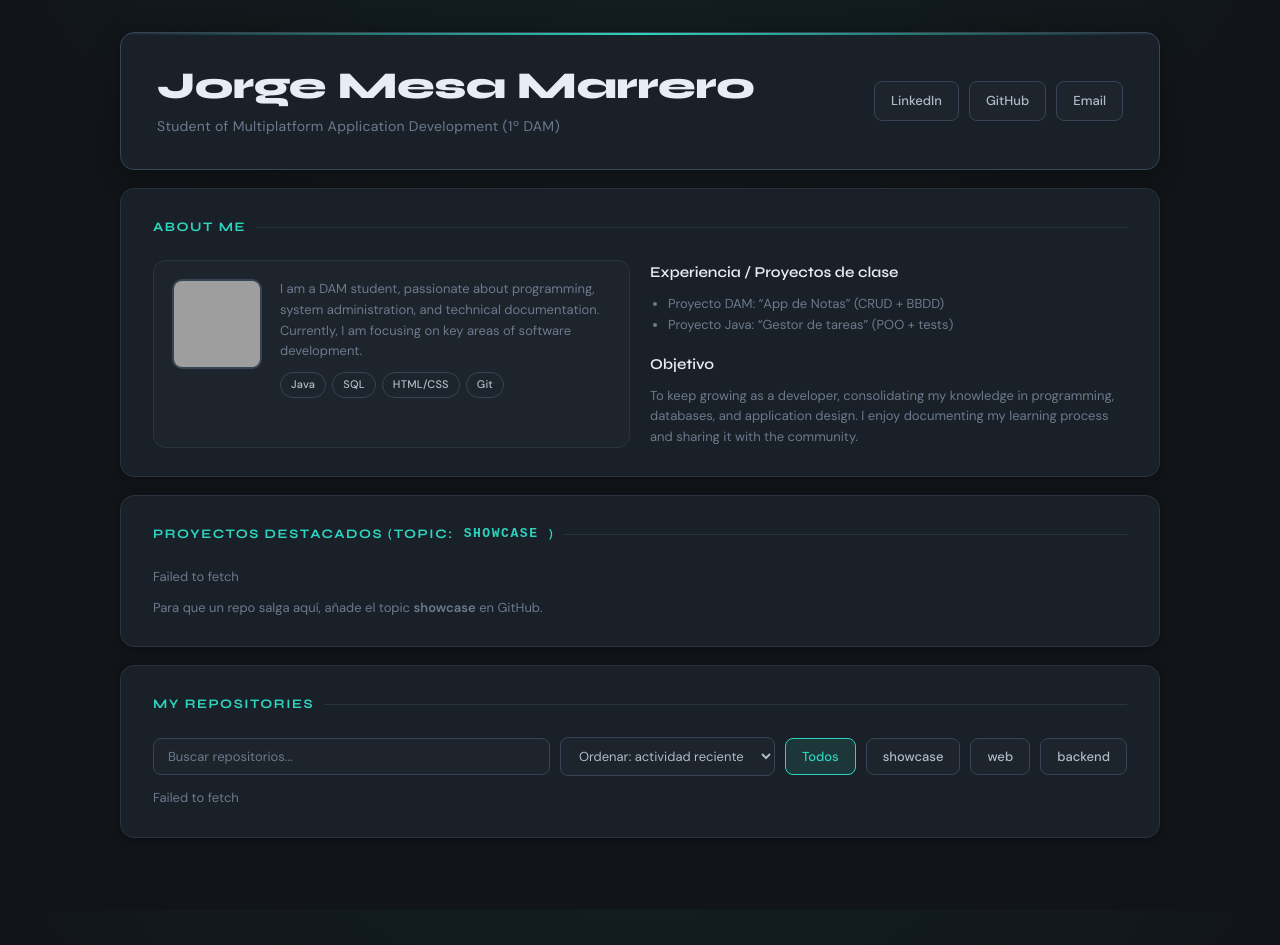
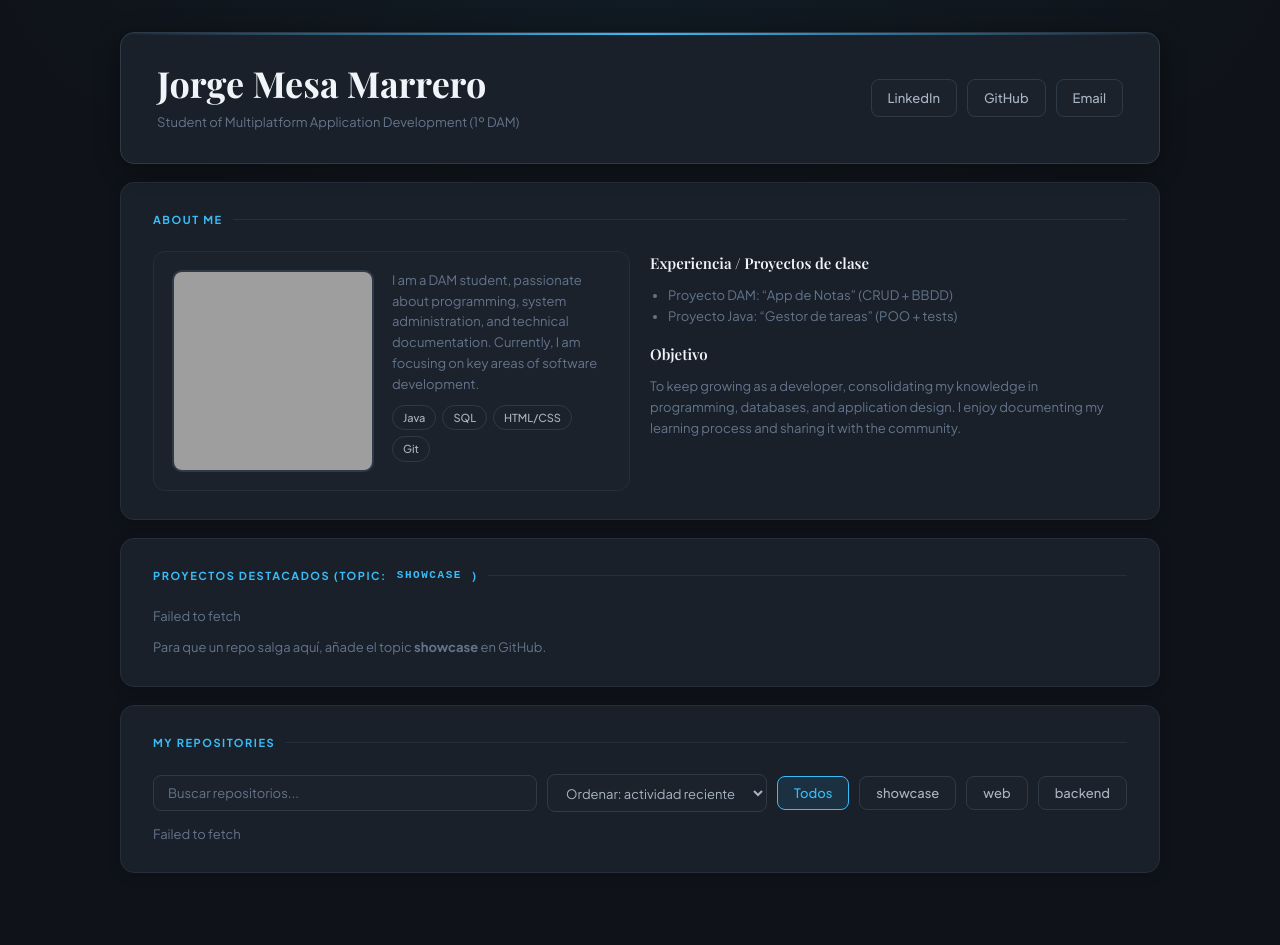
Before and after one commit to jmesmarrero/jmesmarrero.github.io, a Jekyll site: the page built from index.html, in a window 1280 px wide. Built offline with Jekyll 4.4.1, drawn with Linux system fonts in a browser that asks for light colours; before the commit the page ends 910 px from its top, so only the background shows below that; grey boxes are pictures that could not be loaded.

Commit message:
cambiando contenido

```diff
--- a/assets/css/styles.css
+++ b/assets/css/styles.css
@@ -1,26 +1,24 @@
-@import url('https://fonts.googleapis.com/css2?family=DM+Sans:wght@300;400;500;600&family=Syne:wght@600;700;800&display=swap');
+@import url('https://fonts.googleapis.com/css2?family=Plus+Jakarta+Sans:wght@400;500;600;700&family=Playfair+Display:wght@600;700&display=swap');
 
 :root {
-  --bg: #111418;
-  --bg-2: #181c22;
-  --bg-3: #1e242c;
-  --card: #1a2028;
-  --card-hover: #1f2835;
-  --line: #2a3340;
-  --line-bright: #374455;
+  --bg: #0f1319;
+  --bg-2: #161b23;
+  --bg-3: #1c222c;
+  --card: #19202a;
+  --line: #252e3a;
+  --line-bright: #2e3a48;
 
-  --text: #e8edf3;
-  --text-2: #b0bac8;
-  --muted: #6b7a8d;
+  --text: #f0f4f8;
+  --text-2: #a8b4c2;
+  --muted: #64748b;
 
-  --teal: #2dd4bf;
-  --teal-dim: #1a9e8e;
-  --teal-glow: rgba(45, 212, 191, 0.12);
-  --teal-glow-strong: rgba(45, 212, 191, 0.22);
+  --accent: #38bdf8;
+  --accent-dim: #0ea5e9;
+  --accent-glow: rgba(56, 189, 248, 0.10);
 
   --radius: 14px;
   --radius-sm: 8px;
-  --shadow: 0 4px 24px rgba(0,0,0,.35);
+  --shadow: 0 4px 24px rgba(0,0,0,.40);
   --shadow-card: 0 2px 12px rgba(0,0,0,.25);
 }
 
@@ -28,35 +26,35 @@
 
 body {
   margin: 0;
-  font-family: 'DM Sans', ui-sans-serif, system-ui, sans-serif;
+  font-family: 'Plus Jakarta Sans', ui-sans-serif, system-ui, sans-serif;
   background: var(--bg);
   color: var(--text);
   line-height: 1.6;
   min-height: 100vh;
   background-image:
-    radial-gradient(ellipse 80% 60% at 50% -10%, rgba(45,212,191,0.06) 0%, transparent 70%);
+    radial-gradient(ellipse 80% 50% at 50% -5%, rgba(56,189,248,0.05) 0%, transparent 65%);
 }
 
-/* ── CONTAINER ── */
 .container {
   max-width: 1080px;
   margin: 0 auto;
   padding: 32px 20px 72px;
 }
 
-/* ── TOPBAR / HEADER ── */
+/* TOPBAR */
 .topbar {
   display: flex;
   align-items: center;
   justify-content: space-between;
   gap: 20px;
-  padding: 32px 36px;
+  padding: 30px 36px;
   background: var(--card);
   border: 1px solid var(--line-bright);
   border-radius: var(--radius);
-  box-shadow: var(--shadow), inset 0 1px 0 rgba(255,255,255,.04);
+  box-shadow: var(--shadow), inset 0 1px 0 rgba(255,255,255,.03);
   position: relative;
   overflow: hidden;
+  flex-wrap: wrap;
 }
 
 .topbar::before {
@@ -64,37 +62,33 @@ body {
   position: absolute;
   top: 0; left: 0; right: 0;
   height: 2px;
-  background: linear-gradient(90deg, transparent, var(--teal), transparent);
+  background: linear-gradient(90deg, transparent, var(--accent), transparent);
 }
 
 .title {
-  font-family: 'Syne', sans-serif;
-  font-size: 38px;
-  font-weight: 800;
-  line-height: 1.1;
+  font-family: 'Playfair Display', Georgia, serif;
+  font-size: 36px;
+  font-weight: 700;
+  line-height: 1.15;
   margin: 0;
-  letter-spacing: -0.5px;
   color: var(--text);
 }
 
-.title span {
-  color: var(--teal);
-}
+.title span { color: var(--accent); }
 
 .subtitle {
   margin: 8px 0 0;
   color: var(--muted);
-  font-size: 14px;
-  font-weight: 400;
-  letter-spacing: 0.3px;
+  font-size: 13px;
 }
 
-/* ── BUTTONS ── */
+/* BUTTONS */
+nav { display: flex; gap: 8px; flex-wrap: wrap; }
+
 .btn {
   display: inline-flex;
   align-items: center;
-  gap: 6px;
-  padding: 9px 16px;
+  padding: 8px 16px;
   border-radius: var(--radius-sm);
   border: 1px solid var(--line-bright);
   background: var(--bg-3);
@@ -107,21 +101,18 @@ body {
   transition: all .18s ease;
   white-space: nowrap;
 }
-
 .btn:hover {
-  border-color: var(--teal);
-  color: var(--teal);
-  background: var(--teal-glow);
-  box-shadow: 0 0 12px var(--teal-glow);
+  border-color: var(--accent);
+  color: var(--accent);
+  background: var(--accent-glow);
+}
+.btn.active {
+  border-color: var(--accent);
+  background: var(--accent-glow);
+  color: var(--accent);
 }
 
-.btn.active {
-  border-color: var(--teal);
-  background: var(--teal-glow);
-  color: var(--teal);
-}
-
-/* ── SECTIONS ── */
+/* SECTIONS */
 .section {
   margin-top: 18px;
   padding: 28px 32px;
@@ -132,18 +123,17 @@ body {
 }
 
 .section h2 {
-  font-family: 'Syne', sans-serif;
-  font-size: 13px;
+  font-family: 'Plus Jakarta Sans', sans-serif;
+  font-size: 11px;
   font-weight: 700;
-  letter-spacing: 0.12em;
+  letter-spacing: 0.14em;
   text-transform: uppercase;
-  color: var(--teal);
+  color: var(--accent);
   margin: 0 0 22px;
   display: flex;
   align-items: center;
   gap: 10px;
 }
-
 .section h2::after {
   content: '';
   flex: 1;
@@ -152,28 +142,27 @@ body {
 }
 
 .section h3 {
-  font-family: 'Syne', sans-serif;
+  font-family: 'Playfair Display', Georgia, serif;
   font-size: 15px;
   font-weight: 600;
   color: var(--text);
   margin: 0 0 10px;
 }
 
-/* ── GRID 2 ── */
+/* GRID */
 .grid2 {
   display: grid;
   grid-template-columns: 1fr 1fr;
   gap: 20px;
 }
-
 @media (max-width: 860px) {
   .grid2 { grid-template-columns: 1fr; }
   .title { font-size: 28px; }
-  .topbar { padding: 22px 22px; }
+  .topbar { padding: 22px; }
   .section { padding: 22px 20px; }
 }
 
-/* ── PROFILE BLOCK ── */
+/* PROFILE */
 .profile {
   display: flex;
   gap: 18px;
@@ -183,28 +172,18 @@ body {
   border-radius: 12px;
   padding: 18px;
 }
-
 .profile img {
-  width: 90px;
-  height: 90px;
+  width: 46%;
+  aspect-ratio: 1;
   object-fit: cover;
   border-radius: 10px;
   border: 2px solid var(--line-bright);
   flex-shrink: 0;
 }
+.profile .bio { flex: 1; }
 
-.profile .bio {
-  flex: 1;
-}
-
-/* ── PILLS ── */
-.pillrow {
-  display: flex;
-  flex-wrap: wrap;
-  gap: 6px;
-  margin-top: 10px;
-}
-
+/* PILLS */
+.pillrow { display: flex; flex-wrap: wrap; gap: 6px; margin-top: 10px; }
 .pill {
   font-size: 11px;
   font-weight: 500;
@@ -213,26 +192,22 @@ body {
   background: var(--bg-3);
   color: var(--text-2);
   border: 1px solid var(--line-bright);
-  letter-spacing: 0.02em;
+}
+.pill.featured {
+  background: var(--accent-glow);
+  border-color: var(--accent-dim);
+  color: var(--accent);
 }
 
-.pill.featured {
-  background: var(--teal-glow);
-  border-color: var(--teal-dim);
-  color: var(--teal);
-}
-
-/* ── CARDS GRID ── */
+/* CARDS */
 .cards {
   display: grid;
   grid-template-columns: repeat(3, 1fr);
   gap: 14px;
 }
-
 @media (max-width: 900px) { .cards { grid-template-columns: repeat(2, 1fr); } }
 @media (max-width: 580px)  { .cards { grid-template-columns: 1fr; } }
 
-/* ── CARD ── */
 .card {
   background: var(--bg-2);
   border-radius: 12px;
@@ -243,39 +218,27 @@ body {
   flex-direction: column;
   gap: 10px;
   transition: border-color .18s, box-shadow .18s, transform .18s;
-  cursor: default;
 }
-
 .card:hover {
-  border-color: var(--teal-dim);
-  box-shadow: 0 0 20px var(--teal-glow), var(--shadow-card);
+  border-color: var(--accent-dim);
+  box-shadow: 0 0 20px var(--accent-glow), var(--shadow-card);
   transform: translateY(-2px);
 }
-
 .card h3 {
-  font-family: 'Syne', sans-serif;
+  font-family: 'Plus Jakarta Sans', sans-serif;
   font-size: 14px;
-  font-weight: 700;
+  font-weight: 600;
   margin: 0;
   color: var(--text);
 }
+.card .btn { margin-top: auto; align-self: flex-start; }
 
-.card .btn {
-  margin-top: auto;
-  align-self: flex-start;
-}
+.border-blue   { border-color: rgba(96, 165, 250, 0.20); }
+.border-violet { border-color: rgba(167, 139, 250, 0.20); }
+.border-emerald{ border-color: rgba(56, 189, 248, 0.20); }
 
-.border-blue   { border-color: rgba(96, 165, 250, 0.25); }
-.border-violet { border-color: rgba(167, 139, 250, 0.25); }
-.border-emerald{ border-color: rgba(45, 212, 191, 0.25); }
-
-/* ── TOOLBAR ── */
-.toolbar {
-  display: flex;
-  gap: 10px;
-  flex-wrap: wrap;
-  align-items: center;
-}
+/* TOOLBAR */
+.toolbar { display: flex; gap: 10px; flex-wrap: wrap; align-items: center; }
 
 .input {
   flex: 1;
@@ -288,14 +251,12 @@ body {
   font-size: 13px;
   font-family: inherit;
   outline: none;
-  transition: border-color .18s;
+  transition: border-color .18s, box-shadow .18s;
 }
-
 .input:focus {
-  border-color: var(--teal-dim);
-  box-shadow: 0 0 0 3px var(--teal-glow);
+  border-color: var(--accent-dim);
+  box-shadow: 0 0 0 3px var(--accent-glow);
 }
-
 .input::placeholder { color: var(--muted); }
 
 .select {
@@ -310,7 +271,7 @@ body {
   cursor: pointer;
 }
 
-/* ── REPO META ── */
+/* MISC */
 .repoMeta {
   display: flex;
   gap: 12px;
@@ -318,13 +279,9 @@ body {
   align-items: center;
   font-size: 11px;
   color: var(--muted);
-  font-variant-numeric: tabular-nums;
 }
-
-/* ── MUTED TEXT ── */
 .muted { color: var(--muted); font-size: 13px; }
 
-/* ── SCROLLBAR ── */
 ::-webkit-scrollbar { width: 6px; }
 ::-webkit-scrollbar-track { background: var(--bg); }
 ::-webkit-scrollbar-thumb { background: var(--line-bright); border-radius: 3px; }
```
Also changed, not shown: 2 other files.
